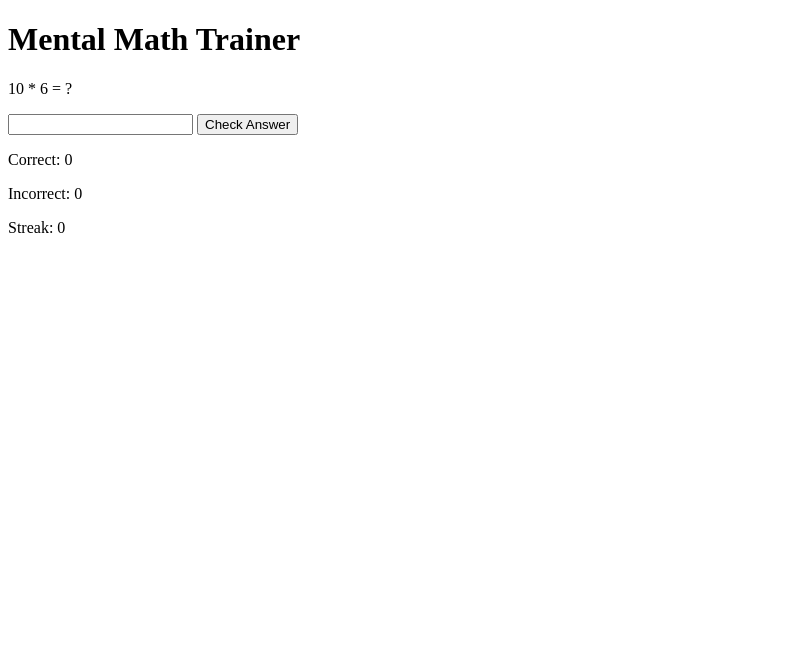
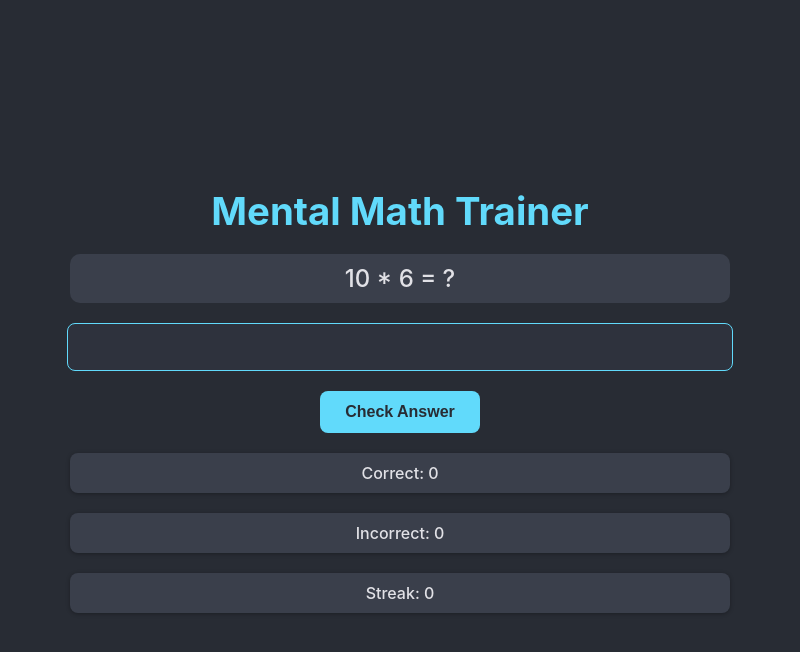
Before and after one commit to mathias-wilke/electron-mental-math-trainer, an Electron app: page index.html in a window 800 px wide. Drawn offline with Linux system fonts and the light colour scheme.

Commit message:
refine layout with consistent spacing and modern design
- Improved the layout by ensuring consistent spacing between elements using CSS Flexbox and gap.
- Removed individual margin values from elements to avoid uneven spacing.
- Centralized spacing control through the use of the 'gap' property in the Flexbox container.
- Enhanced the overall visual harmony of the application while maintaining a modern, minimalistic dark theme.
- Adjusted button, input, and text styles to align with the updated layout.

```diff
--- a/index.html
+++ b/index.html
@@ -4,6 +4,7 @@
   <meta charset="UTF-8">
   <meta name="viewport" content="width=device-width, initial-scale=1.0">
   <title>Mental Math Trainer</title>
+  <link rel="stylesheet" href="style.css">
 </head>
 <body>
   <h1>Mental Math Trainer</h1>
--- /dev/null
+++ b/style.css
@@ -0,0 +1,115 @@
+/* Allgemeine Einstellungen */
+body {
+    background-color: #282c34; /* Dunkler, neutraler Hintergrund */
+    color: #e1e1e6; /* Hellgrauer Text für gute Lesbarkeit */
+    font-family: 'Inter', sans-serif; /* Moderne Schriftart */
+    margin: 0;
+    padding: 0;
+    display: flex;
+    flex-direction: column;
+    align-items: center;
+    justify-content: center;
+    height: 100vh;
+    gap: 20px; /* Einheitlicher Abstand zwischen allen Elementen */
+  }
+
+  /* Überschrift */
+  h1 {
+    font-size: 2.4em;
+    font-weight: 700;
+    color: #61dafb; /* Helles Blau für Akzente */
+    text-align: center;
+    margin: 0; /* Keine zusätzlichen Abstände, da body den Abstand regelt */
+  }
+
+  /* Aufgabe-Text */
+  #task {
+    font-size: 1.5em;
+    font-weight: 500;
+    padding: 10px;
+    background-color: #3a3f4b; /* Leicht kontrastierter Bereich */
+    border-radius: 10px;
+    text-align: center;
+    width: 80%;
+  }
+
+  /* Eingabefeld */
+  #userInput {
+    width: 80%;
+    font-size: 1.2em;
+    padding: 12px;
+    border: 1px solid #61dafb; /* Subtiler Akzent */
+    border-radius: 8px;
+    background-color: #2e323d; /* Neutraler Input-Hintergrund */
+    color: #e1e1e6;
+    outline: none;
+    transition: all 0.3s ease;
+  }
+
+  #userInput:focus {
+    border-color: #80e8ff; /* Helleres Blau bei Fokus */
+    box-shadow: 0 0 8px rgba(97, 218, 251, 0.5);
+  }
+
+  /* Button */
+  input[type="button"] {
+    font-size: 1em;
+    font-weight: 600;
+    padding: 12px 25px;
+    background-color: #61dafb; /* Helles Blau */
+    color: #282c34; /* Kontrastfarbe */
+    border: none;
+    border-radius: 8px;
+    cursor: pointer;
+    transition: background-color 0.3s ease;
+  }
+
+  input[type="button"]:hover {
+    background-color: #80e8ff; /* Heller bei Hover */
+  }
+
+  input[type="button"]:active {
+    background-color: #4bb7d6; /* Leicht dunkler bei Klick */
+  }
+
+  /* Zähler-Text */
+  #correctCount, #wrongCount, #streakCount {
+    font-size: 1em;
+    font-weight: 500;
+    padding: 10px;
+    background-color: #3a3f4b;
+    border-radius: 8px;
+    text-align: center;
+    width: 80%;
+    box-shadow: 0 1px 4px rgba(0, 0, 0, 0.3);
+    margin: 0; /* Entfernt individuelle Abstände */
+  }
+
+  /* Einheitliche Abstände */
+  body > * {
+    margin: 0; /* Setzt die Standard-Margins auf 0 */
+  }
+
+  body {
+    gap: 20px; /* Definiert einheitliche Abstände zwischen allen direkten Kindelementen */
+  }
+
+  /* Responsiveness */
+  @media (max-width: 600px) {
+    h1 {
+      font-size: 2em;
+    }
+
+    #task, #correctCount, #wrongCount, #streakCount {
+      font-size: 1.2em;
+    }
+
+    #userInput {
+      font-size: 1em;
+    }
+
+    input[type="button"] {
+      font-size: 0.9em;
+      padding: 10px 20px;
+    }
+  }
```
